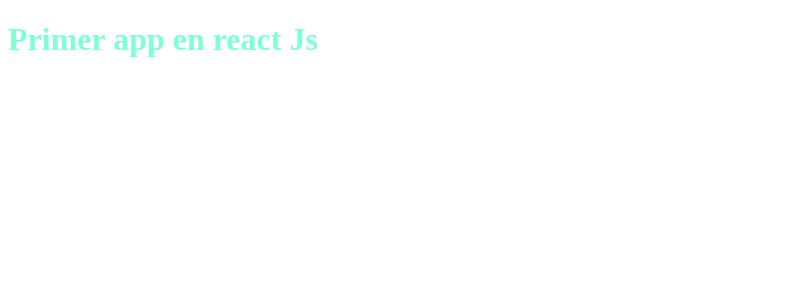
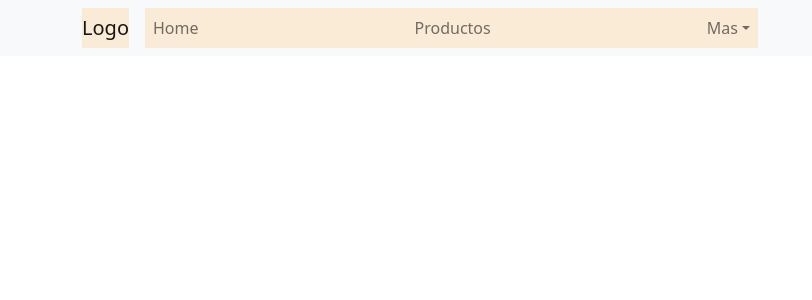
Before and after one commit to Santi02/react-des1, a React (Create React App) app: page / in a window 1280 px wide. Shown: the top 300 px of the page, without its empty margins (0-812 px from the left). Built offline with nearby package versions, Linux system fonts and the light colour scheme.

Commit message:
entrega 2

```diff
--- a/package.json
+++ b/package.json
@@ -6,7 +6,9 @@
     "@testing-library/jest-dom": "^5.16.4",
     "@testing-library/react": "^13.1.1",
     "@testing-library/user-event": "^13.5.0",
+    "bootstrap": "^5.1.3",
     "react": "^18.0.0",
+    "react-bootstrap": "^2.3.1",
     "react-dom": "^18.0.0",
     "react-scripts": "5.0.1",
     "web-vitals": "^2.1.4"
--- a/src/App.js
+++ b/src/App.js
@@ -1,10 +1,11 @@
-
+import NavBar from "./NavBar.js"
 
 function App() {
   return (
     <div className="miApp">
-      <h1>Primer app en react Js </h1>
+      <NavBar />
     </div>
+
   );
 }
 
--- /dev/null
+++ b/src/NavBar.js
@@ -0,0 +1,25 @@
+
+
+    import  {Navbar, Container,Nav, NavDropdown} from "react-bootstrap"
+
+export default function Header() {
+  return (
+    <Navbar bg="light" expand="lg">
+  <Container>
+    <Navbar.Brand href="#home" className="me-auto1">Logo</Navbar.Brand>
+    <Navbar.Toggle aria-controls="basic-navbar-nav" />
+    <Navbar.Collapse id="basic-navbar-nav">
+      <Nav className="me-auto">
+        <Nav.Link href="#home">Home</Nav.Link>
+        <Nav.Link href="#link">Productos</Nav.Link>
+        <NavDropdown title="Mas" id="basic-nav-dropdown">
+          <NavDropdown.Item href="#action/3.1">E-mail</NavDropdown.Item>
+          <NavDropdown.Item href="#action/3.2">Whatsapp</NavDropdown.Item>
+          <NavDropdown.Item href="#action/3.3">Instagram</NavDropdown.Item>
+        </NavDropdown>
+      </Nav>
+    </Navbar.Collapse>
+  </Container>
+</Navbar>
+);
+}
--- a/src/index.js
+++ b/src/index.js
@@ -2,6 +2,7 @@
 import ReactDOM from 'react-dom/client';
 import App from './App';
 import reportWebVitals from './reportWebVitals';
+import 'bootstrap/dist/css/bootstrap.min.css';
 
 
 import "./styles/styles.css"
@@ -10,6 +11,7 @@
 root.render(
   <React.StrictMode>
     <App />
+
   </React.StrictMode>
 );
 
--- a/src/styles/styles.css
+++ b/src/styles/styles.css
@@ -1,3 +1,23 @@
-h1 {
-    color: aquamarine;
+body {
+    margin: 0;
+    padding: 0;
 }
+
+.header {
+    height: 50px;
+    width: 100%;
+    background: #eaeaea;
+    display: flex;
+    justify-content: flex-start;
+    align-items: center;
+    padding: 10px;
+
+
+}
+.me-auto1{
+    background-color: antiquewhite;
+}
+.me-auto{
+    background-color: antiquewhite;
+    column-gap: 200px;
+}
```
Also changed, not shown: 1 other file (tests, documents, lock files or other folders).
